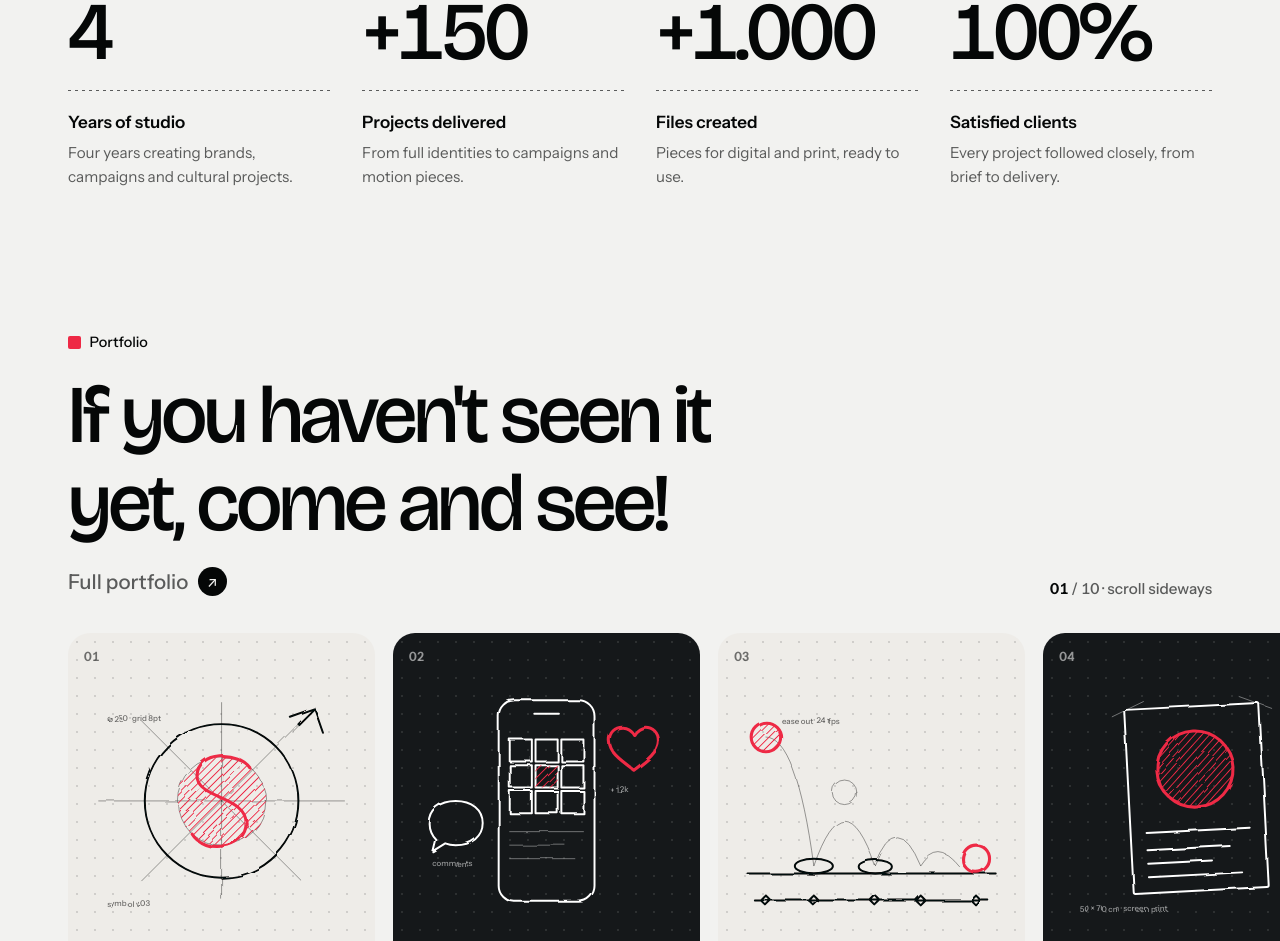
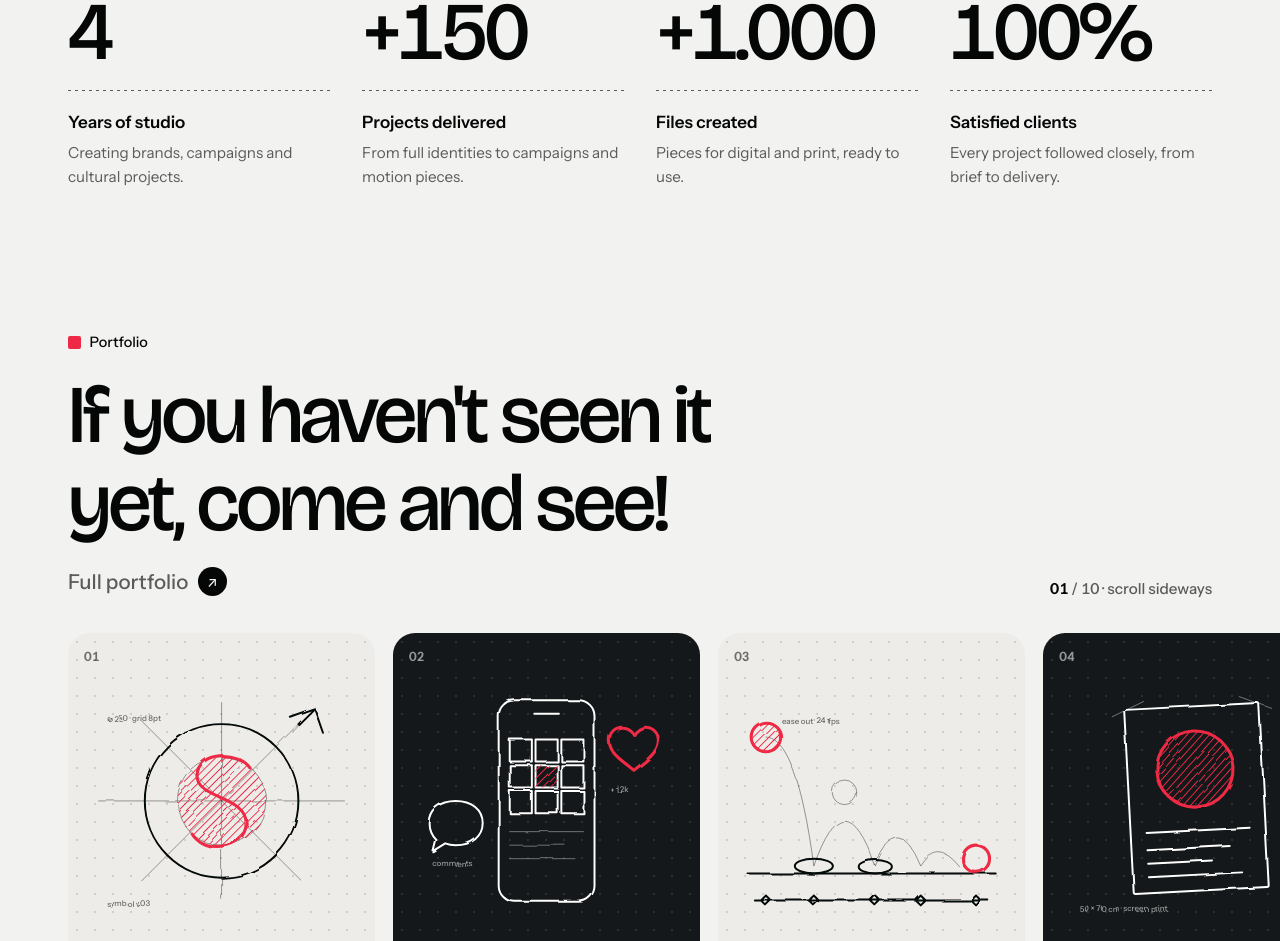
Before and after one commit to schwarzraben/still-studio_final, a plain HTML site: page index.html in a window 1280 px wide. Shown: the part 1369-2310 px from the top of the page. Drawn offline with nearby package versions, Linux system fonts and the light colour scheme.

Commit message:
Em números: texto de anos sem repetir o número
Co-Authored-By: Claude Opus 5.5 <noreply@anthropic.com>
Claude-Session: https://claude.ai/code/session_01TgsKvLZZ1eoxPBdb87j4EF

```diff
--- a/assets/site.js
+++ b/assets/site.js
@@ -20,7 +20,7 @@
   "Quem somos":["Who we are","Quiénes somos"],
   "Uma marca bonita chama atenção. Uma marca bem pensada é entendida, escolhida e lembrada.":["A beautiful brand gets attention. A well-thought-out brand is understood, chosen and remembered.","Una marca bonita llama la atención. Una marca bien pensada es entendida, elegida y recordada."],
   "@hl":["understood|remembered","entendida|recordada"],
-  "Em números":["In numbers","En números"],"Anos de estúdio":["Years of studio","Años de estudio"],"Quatro anos criando marcas, campanhas e projetos culturais.":["Four years creating brands, campaigns and cultural projects.","Cuatro años creando marcas, campañas y proyectos culturales."],
+  "Em números":["In numbers","En números"],"Anos de estúdio":["Years of studio","Años de estudio"],"Criando marcas, campanhas e projetos culturais.":["Creating brands, campaigns and cultural projects.","Creando marcas, campañas y proyectos culturales."],
   "Projetos entregues":["Projects delivered","Proyectos entregados"],"De identidades completas a campanhas e peças de motion.":["From full identities to campaigns and motion pieces.","De identidades completas a campañas y piezas de motion."],
   "Arquivos criados":["Files created","Archivos creados"],"Peças para o digital e o impresso, prontas para usar.":["Pieces for digital and print, ready to use.","Piezas para digital e impreso, listas para usar."],
   "Clientes satisfeitos":["Satisfied clients","Clientes satisfechos"],"Cada projeto acompanhado de perto, do briefing à entrega.":["Every project followed closely, from brief to delivery.","Cada proyecto acompañado de cerca, del briefing a la entrega."],
--- a/index.html
+++ b/index.html
@@ -352,7 +352,7 @@ body.lock{overflow:hidden}
   <span class="tag" data-rv id="numsT">Em números</span>
   <!-- NÚMEROS: data-to = valor final, data-pre = prefixo (+), data-suf = sufixo (%) -->
   <div>
-    <div class="num" data-rv><b data-to="4">4</b><strong>Anos de estúdio</strong><span>Quatro anos criando marcas, campanhas e projetos culturais.</span></div>
+    <div class="num" data-rv><b data-to="4">4</b><strong>Anos de estúdio</strong><span>Criando marcas, campanhas e projetos culturais.</span></div>
     <div class="num" data-rv><b data-to="150" data-pre="+">+150</b><strong>Projetos entregues</strong><span>De identidades completas a campanhas e peças de motion.</span></div>
     <div class="num" data-rv><b data-to="1000" data-pre="+">+1.000</b><strong>Arquivos criados</strong><span>Peças para o digital e o impresso, prontas para usar.</span></div>
     <div class="num" data-rv><b data-to="100" data-suf="%">100%</b><strong>Clientes satisfeitos</strong><span>Cada projeto acompanhado de perto, do briefing à entrega.</span></div>
```
